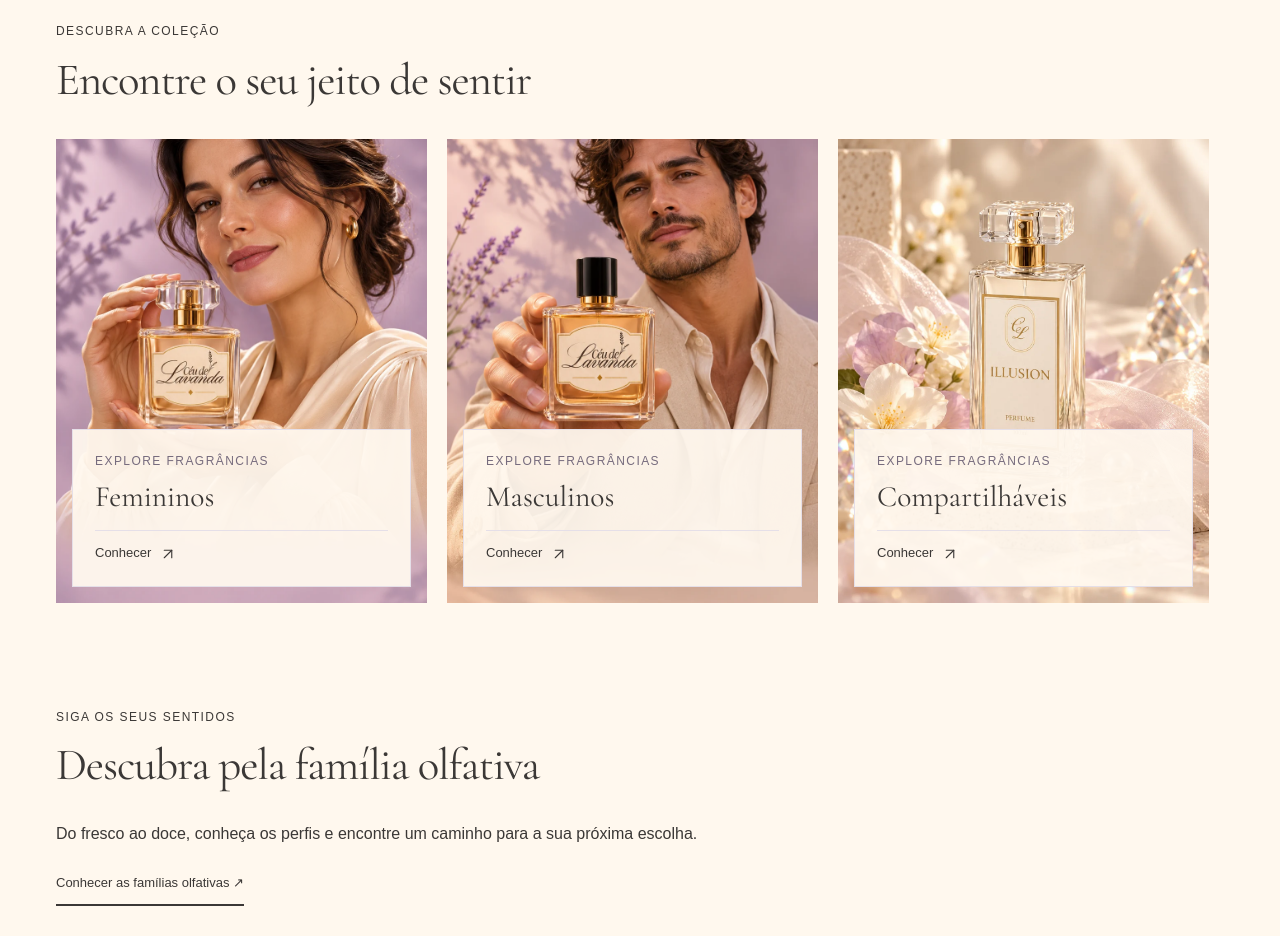
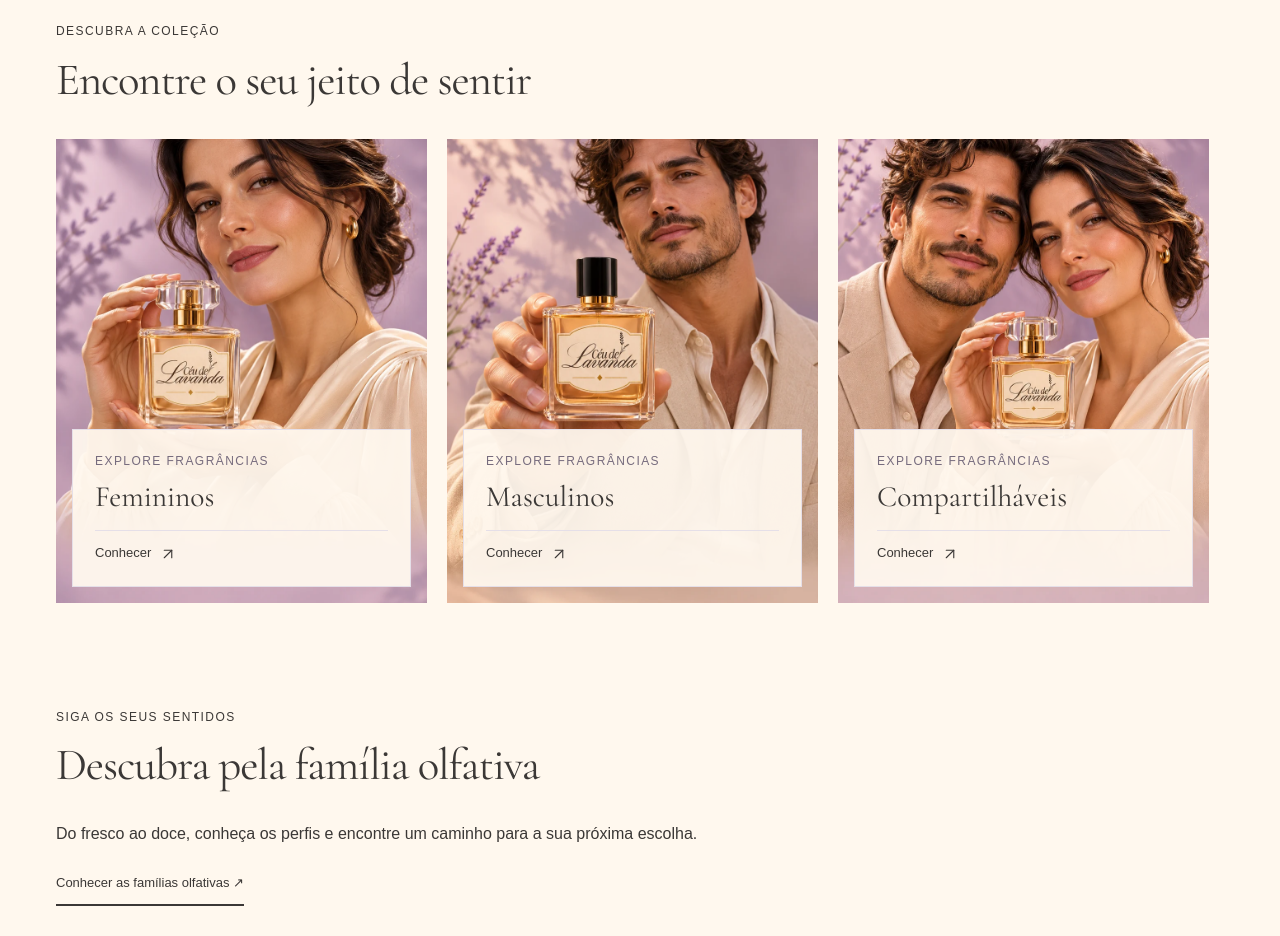
Before and after one commit to PxS00/ceu-de-lavanda-catalog, a Next.js app: page / in a window 1280 px wide. Shown: the part 1140-2076 px from the top of the page. Built offline with nearby package versions, Linux system fonts and the light colour scheme.

Commit message:
feat(home): adicionar foto da coleção compartilhável

```diff
--- a/src/features/home/components/gender-discovery.tsx
+++ b/src/features/home/components/gender-discovery.tsx
@@ -7,7 +7,7 @@ import { GenderDiscoveryMotion } from "./gender-discovery-motion";
 const options = [
   { value: "feminino", label: "Femininos", image: "/campaigns/gender-feminino.webp" },
   { value: "masculino", label: "Masculinos", image: "/campaigns/gender-masculino.webp" },
-  { value: "compartilhavel", label: "Compartilháveis", image: null },
+  { value: "compartilhavel", label: "Compartilháveis", image: "/campaigns/gender-compartilhavel.webp" },
 ] as const;
 
 export function GenderDiscovery() {
@@ -17,9 +17,8 @@ export function GenderDiscovery() {
     <GenderDiscoveryMotion>
       {options.map((option) => {
         const selection = products.filter((product) => product.category === "perfumes" && product.gender === option.value);
-        const image = option.image ?? selection.find((product) => product.photo)?.photo?.src ?? "/campaigns/ceu-de-lavanda-hero.webp";
         return <Link href={`/catalogo/perfumes/?genero=${option.value}`} className="gender-discovery-card" data-gender={option.value} key={option.value}>
-          <Image src={image} alt="" fill sizes="(max-width: 760px) 90vw, 33vw" />
+          <Image src={option.image} alt="" fill sizes="(max-width: 760px) 90vw, 33vw" />
           <span className="gender-discovery-caption">
             <span className="gender-discovery-eyebrow">{selection.length ? "Explore fragrâncias" : "Em breve"}</span>
             <span className="gender-discovery-name">{option.label}</span>
--- a/src/features/home/styles/gender-discovery.css
+++ b/src/features/home/styles/gender-discovery.css
@@ -13,11 +13,10 @@
   .gender-discovery-card.is-glinting::after { animation: gender-discovery-glint 1.15s ease-in-out .15s both; }
   .gender-discovery-card:active::after { animation: gender-discovery-glint .85s ease-in-out both; }
 }
-.gender-discovery-card[data-gender="compartilhavel"] img { object-position: center 75%; }
 .gender-discovery-card:hover img, .gender-discovery-card:focus-visible img { transform: scale(1.03); }
 .gender-discovery-caption { position: relative; z-index: 2; display: flex; flex-direction: column; width: calc(100% - 32px); margin: 16px; padding: 22px; background: color-mix(in srgb, var(--background) 94%, transparent); border: 1px solid var(--border); }
 .gender-discovery-eyebrow { font-size: var(--text-label); letter-spacing: .12em; text-transform: uppercase; color: var(--text-accent); }
 .gender-discovery-name { font: 400 clamp(1.7rem, 2.3vw, 2.4rem)/1.2 var(--font-heading); margin-block: 8px 16px; }
 .gender-discovery-action { display: flex; align-items: center; gap: 8px; font-size: var(--text-small); border-top: 1px solid var(--border); padding-top: 12px; }
 @media (prefers-reduced-motion: reduce) { .gender-discovery-card img { transition: none; } .gender-discovery-card:hover img, .gender-discovery-card:focus-visible img { transform: none; } }
-@media (max-width: 760px) { .gender-discovery { padding-block: 40px; } .gender-discovery-grid { grid-template-columns: 1fr; gap: 16px; } .gender-discovery-card { aspect-ratio: 5 / 6; } .gender-discovery-card img { object-position: center 40%; } .gender-discovery-card[data-gender="compartilhavel"] img { object-position: center 60%; } .gender-discovery-caption { padding: 16px; } .gender-discovery-name { margin-block: 6px 10px; } }
+@media (max-width: 760px) { .gender-discovery { padding-block: 40px; } .gender-discovery-grid { grid-template-columns: 1fr; gap: 16px; } .gender-discovery-card { aspect-ratio: 5 / 6; } .gender-discovery-card img { object-position: center 40%; } .gender-discovery-caption { padding: 16px; } .gender-discovery-name { margin-block: 6px 10px; } }
```
Also changed, not shown: public/campaigns/gender-compartilhavel.webp (added).
